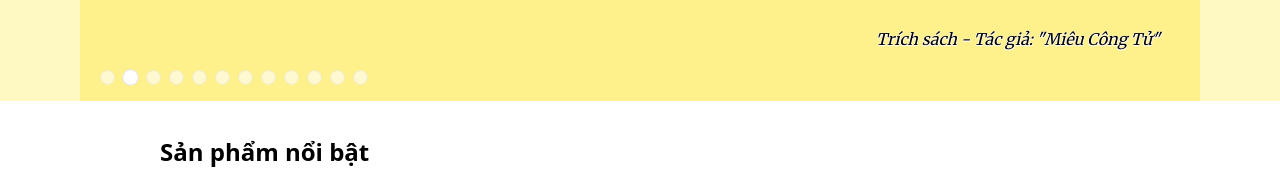
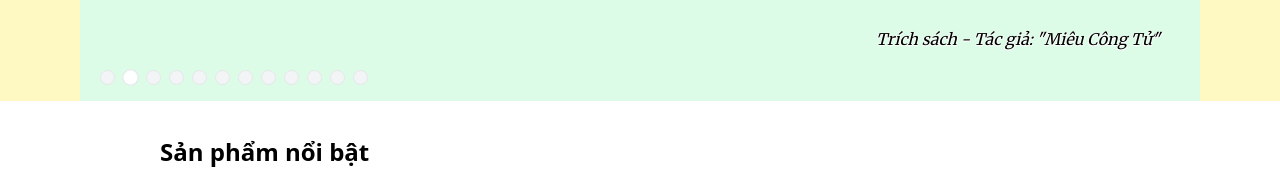
Before and after one commit to SongDuy/web-an-thanh-food, a React (Create React App) app: page / in a window 1280 px wide. Shown: the part 499-668 px from the top of the page. Built offline with nearby package versions, Linux system fonts and the light colour scheme.

Commit message:
Update new

```diff
--- a/src/components/BannerSlider.js
+++ b/src/components/BannerSlider.js
@@ -97,7 +97,7 @@ const BannerSlider = () => {
       <div className="w-full h-full bg-yellow-100 flex items-center justify-center">
 
         <div
-          className="relative w-[1120px] h-full bg-yellow-200 transition-shadow duration-300"
+          className="relative w-[1120px] h-full bg-green-100 transition-shadow duration-300"
           onMouseEnter={() => setIsPaused(true)}
           onMouseLeave={() => setIsPaused(false)}
         >
@@ -152,7 +152,7 @@ const BannerSlider = () => {
               <button
                 key={index}
                 onClick={() => setCurrent(index)}
-                className={`w-[15px] h-[15px] rounded-full border transition-all duration-300 ${index === current ? "bg-white scale-110 opacity-100" : "bg-white opacity-60 hover:opacity-100"
+                className={`w-[15px] h-[15px] rounded-full border transition-all duration-300 ${index === current ? "bg-white scale-110 opacity-100" : "bg-gray-100 opacity-100 hover:opacity-100"
                   }`}
               />
             ))}
--- a/src/components/ProductCard.js
+++ b/src/components/ProductCard.js
@@ -1,6 +1,6 @@
 const ProductCard = () => {
   return (
-    <div className="border p-4 rounded">
+    <div className="border p-4 rounded hover:shadow-md hover:bg-gray-50 transition-all duration-300">
       <div className="h-40 bg-gray-200 mb-2"></div>
       <h3 className="font-semibold">Rau cải xanh</h3>
       <p className="text-green-600">25.000 ₫</p>
```
